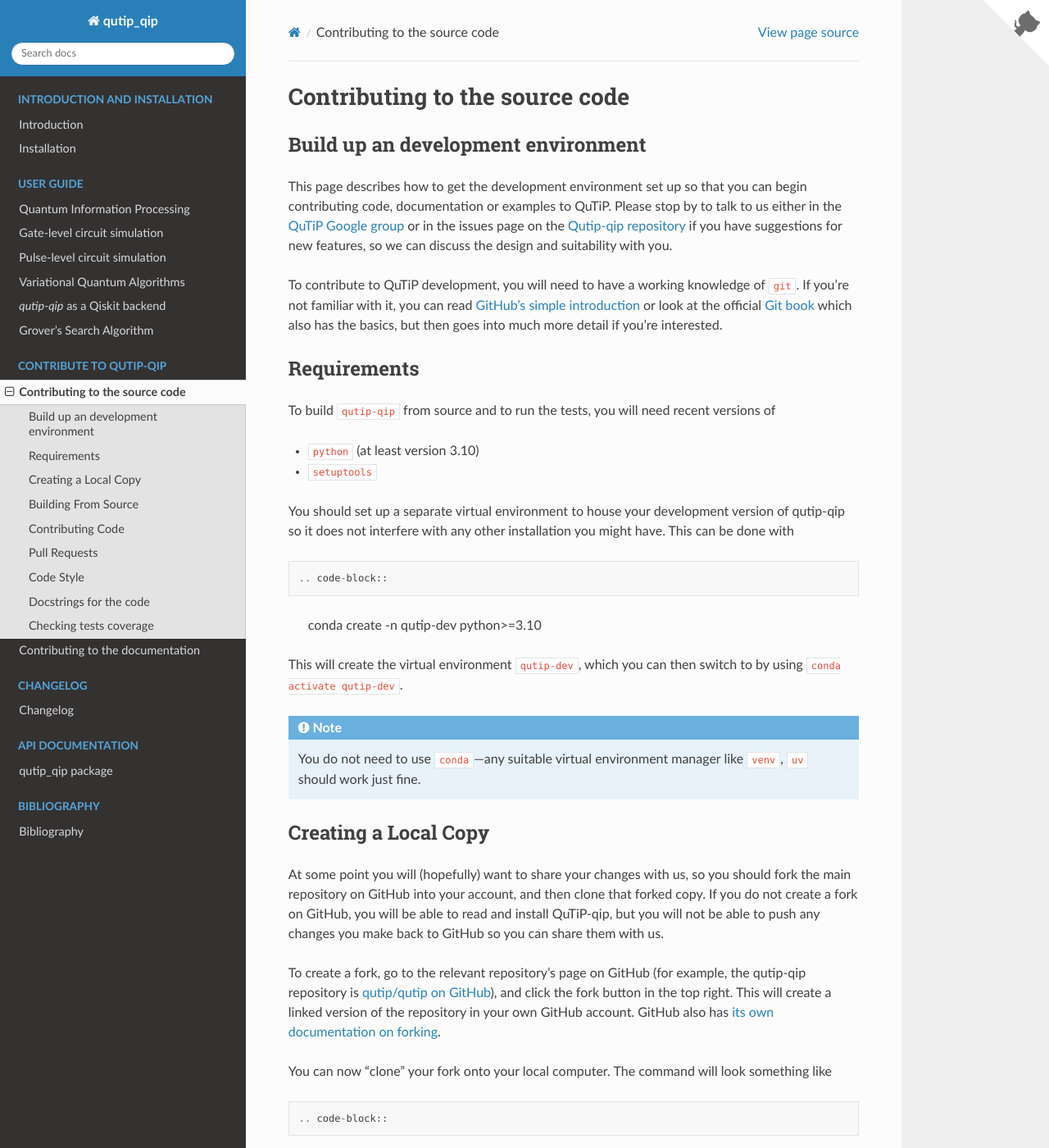
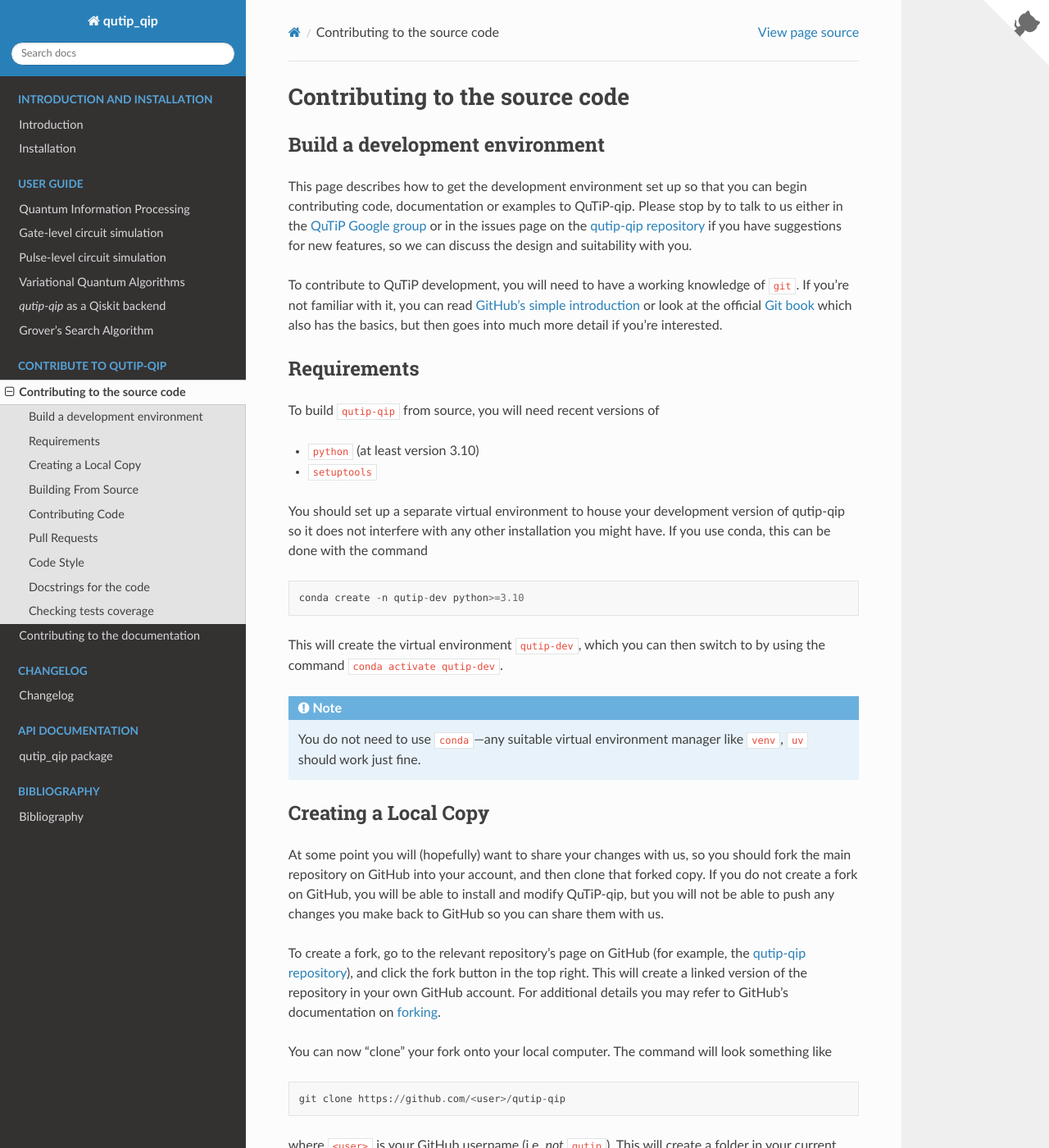
Before and after one commit to qutip/qutip-qip, a Sphinx documentation site: the page built from doc/source/contribution-code.rst, in a window 1280 px wide and 1400 px high. Shown: the whole window at 82% size. Built offline with Sphinx 7.4.7 and the Read the Docs theme 3.1.0, drawn with Linux system fonts in a browser that asks for light colours; pages that are not in the unit, such as notebooks, are missing from menus; some of the changed text lies outside the part shown.

Commit message:
Minor fixes in Contributing code based on suggestion

```diff
--- a/doc/source/contribution-code.rst
+++ b/doc/source/contribution-code.rst
@@ -4,13 +4,13 @@
 Contributing to the source code
 *******************************
 
-Build up an development environment
-===================================
+Build a development environment
+===============================
 
 This page describes how to get the development environment set up so that
-you can begin contributing code, documentation or examples to QuTiP.  Please
+you can begin contributing code, documentation or examples to QuTiP-qip.  Please
 stop by to talk to us either in the `QuTiP Google group`_ or in the issues page
-on the `Qutip-qip repository`_ if you have suggestions for new features, so we
+on the `qutip-qip repository`_ if you have suggestions for new features, so we
 can discuss the design and suitability with you.
 
 To contribute to QuTiP development, you will need to have a working knowledge of
@@ -26,22 +26,21 @@
 Requirements
 ============
 
-To build ``qutip-qip`` from source and to run the tests, you will need recent
-versions of
+To build ``qutip-qip`` from source, you will need recent versions of
 
 - ``python`` (at least version 3.10)
 - ``setuptools``
 
 You should set up a separate virtual environment to house your development
 version of qutip-qip so it does not interfere with any other installation you might
-have. This can be done with ::
+have. If you use conda, this can be done with the command
 
 .. code-block::
 
    conda create -n qutip-dev python>=3.10
 
 This will create the virtual environment ``qutip-dev``, which you can then
-switch to by using ``conda activate qutip-dev``.
+switch to by using the command ``conda activate qutip-dev``.
 
 .. note::
    You do not need to use ``conda``---any suitable virtual environment manager
@@ -54,18 +53,17 @@
 At some point you will (hopefully) want to share your changes with us, so you
 should fork the main repository on GitHub into your account, and then clone
 that forked copy.  If you do not create a fork on GitHub, you will be able to
-read and install QuTiP-qip, but you will not be able to push any changes you make
+install and modify QuTiP-qip, but you will not be able to push any changes you make
 back to GitHub so you can share them with us.
 
 To create a fork, go to the relevant repository's page on GitHub (for example,
-the qutip-qip repository is
-`qutip/qutip on GitHub <https://github.com/qutip/qutip-qip>`_), and click the fork
+the `qutip-qip repository`_), and click the fork
 button in the top right.  This will create a linked version of the repository in
-your own GitHub account.  GitHub also has `its own documentation on forking
-<https://guides.github.com/activies/forking>`_.
+your own GitHub account. For additional details you may refer to GitHub's documentation
+on `forking <https://guides.github.com/activies/forking>`_.
 
 You can now "clone" your fork onto your local computer.  The command will look
-something like ::
+something like
 
 .. code-block::
 
@@ -108,8 +106,8 @@
    using latest local changes when you do ``import qutip_qip``
 
 You should now be able to run the tests.  From the root of the repository, or in
-``qutip-qip/tests``, you can simply run ``pytest`` to run
-everything.  The full test suite will take around 1-2 minutes, depending on
+``qutip-qip/tests`` folder, you can simply run ``pytest`` to run
+all the tests.  The full test suite will take around 1-2 minutes, depending on
 your computer.  You can test specific files by passing them as arguments to
 ``pytest``.
 
@@ -141,7 +139,7 @@
 then pull down the changes into your ``master`` branch.
 
 To fetch changes from our copy, you will need to add our version (the repository
-that you clicked "Fork" on) as a Git remote.  The base command is ::
+that you clicked "Fork" on) as a Git remote.  The base command is
 
 .. code-block::
 
@@ -149,7 +147,7 @@
 
 This will add a remote called ``upstream`` to your local copy.  You will not
 have write access to this, so you will not be able to push to it.  You will,
-however, be able to fetch from it.  While on ``master``, do ::
+however, be able to fetch from it.  While on ``master``, do
 
 .. code-block::
 
@@ -157,7 +155,6 @@
 
 Unless you have made changes to your own version of ``master``, this will bring
 you up-to-speed with ours.  To create and swap to a new branch to work on, use
-::
 
 .. code-block::
 
@@ -166,20 +163,20 @@
 
 ``git branch <branchname>`` will create a new branch with the specified branch-name, while
 the ``switch`` command switches to the specified branch. To add commits to a branch, make the
-changes you want to make, then call ::
+changes you want to make, then call
 
 .. code-block::
 
    git add <file1> [<file2> ...]
 
-on all the files you changed, and do ::
+on all the files you changed, and do
 
 .. code-block::
 
    git commit -m "<your message>"
 
 to commit them.  Once you've made all the commits you want to make, push them to
-your GitHub fork with ::
+your GitHub fork with
 
 .. code-block::
 
```
Also changed, not shown: other parts of doc/source/contribution-code.rst (+5 -5 lines).
